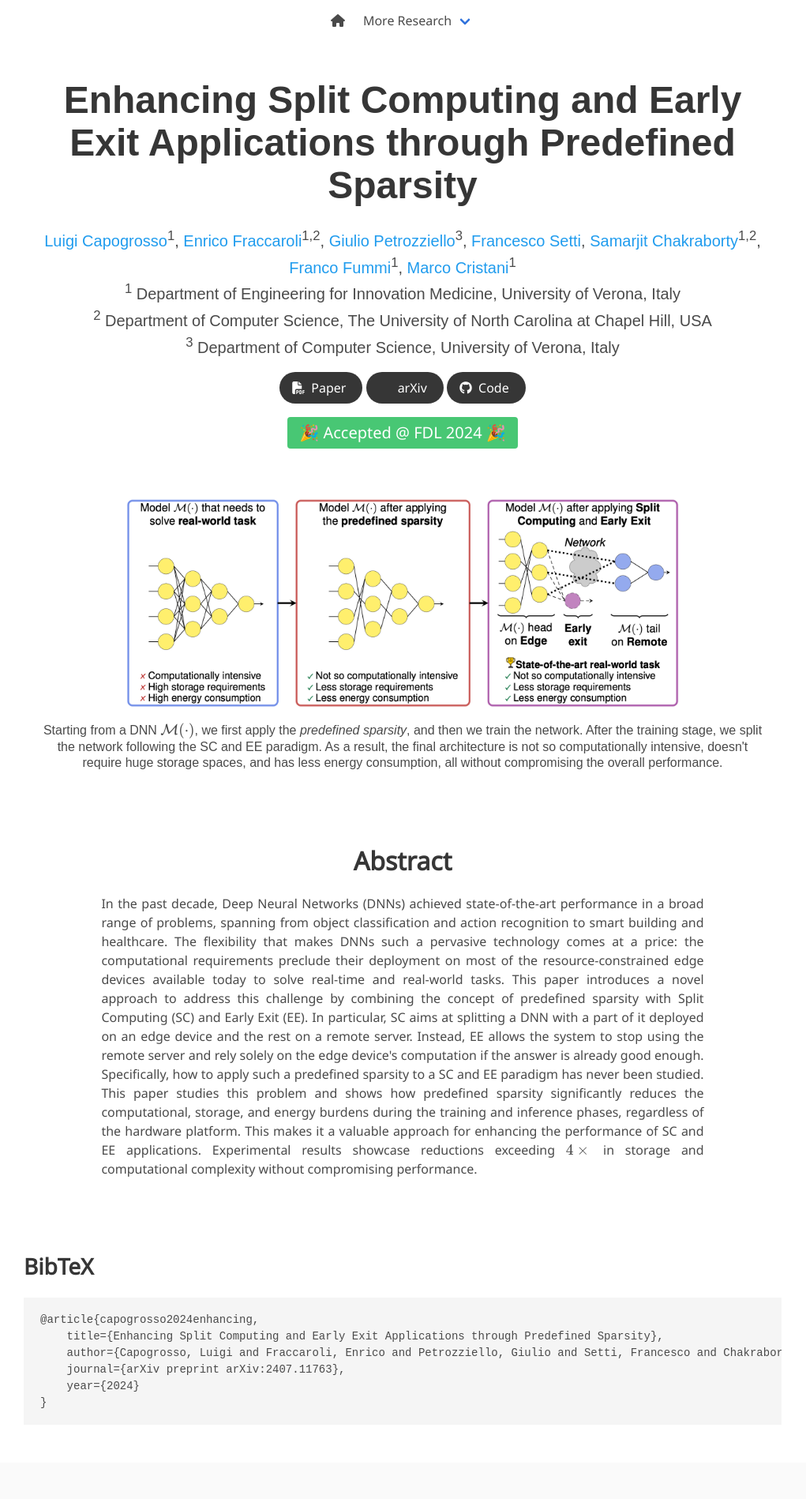
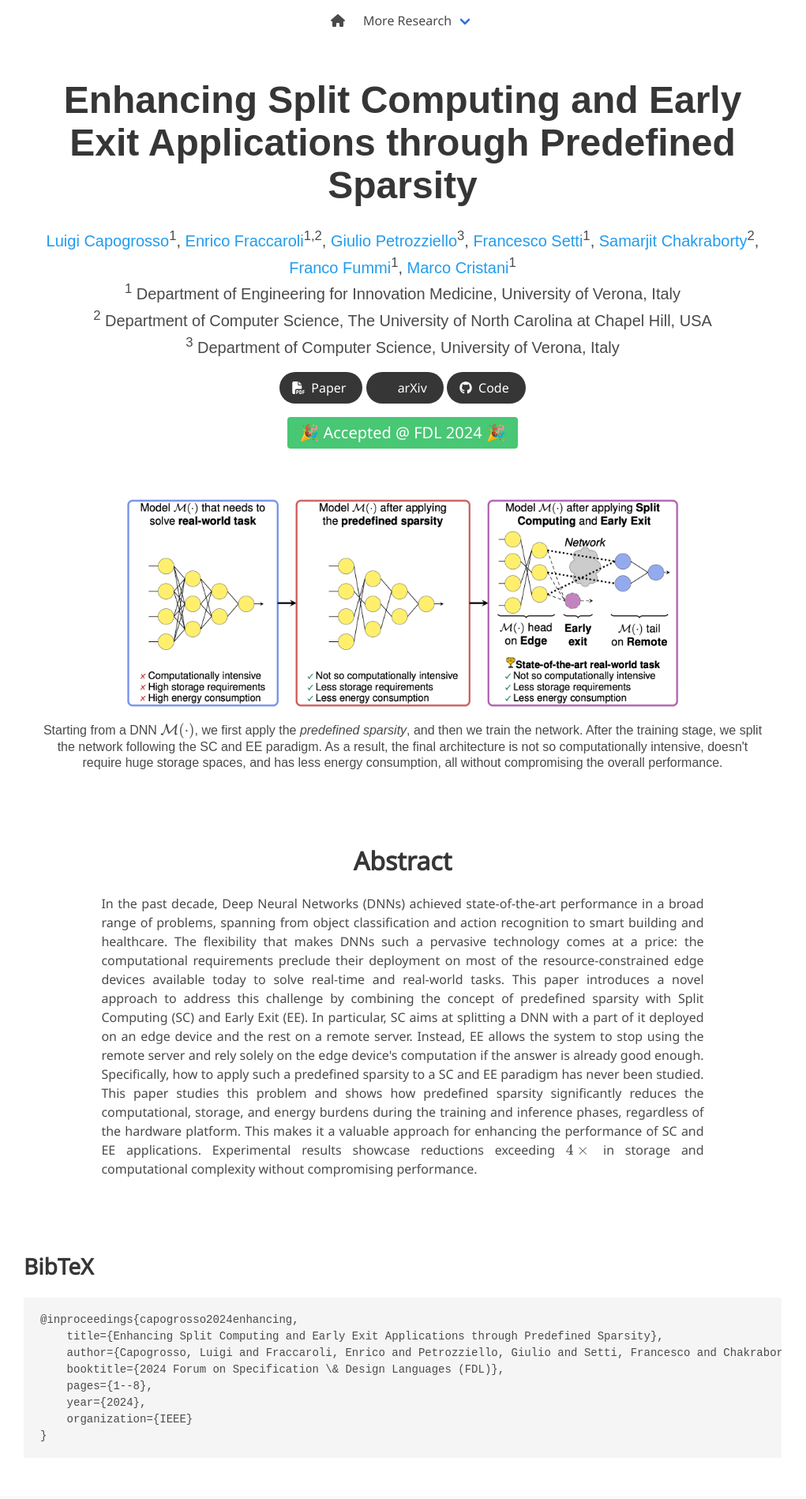
Before and after one commit to intelligolabs/sparsity_sc_ee, a plain HTML site: page index.html in a window 1280 px wide. Shown: the top 1898 px of the page at 79% size, without its empty margins (130-1151 px from the left). Drawn offline with nearby package versions, Linux system fonts and the light colour scheme; some packages are replaced by stand-ins of ours; some icons are missing; a web font is replaced by a local one.

Commit message:
Add LO-SC paper, update BibTeX, and minor changes

```diff
--- a/index.html
+++ b/index.html
@@ -67,6 +67,9 @@
                             <a class="navbar-item" target="_blank" href="https://luigicapogrosso.github.io/learning_enabled_cps/">
                                 Learning-Enabled CPS (SIES 2024)
                             </a>
+                            <a class="navbar-item" target="_blank" href="https://intelligolabs.github.io/LO-SC/">
+                                LO-SC (VLSI Design 2025)
+                            </a>
                         </div>
                     </div>
                 </div>
@@ -91,10 +94,10 @@
                                     <a target="_blank" href="">Giulio Petrozziello</a><sup>3</sup>,
                                 </span>
                                 <span class="author-block">
-                                    <a target="_blank" href="https://www.dimi.univr.it/?ent=persona&id=9250&lang=en">Francesco Setti</a>,
+                                    <a target="_blank" href="https://www.dimi.univr.it/?ent=persona&id=9250&lang=en">Francesco Setti</a><sup>1</sup>,
                                 </span>
                                 <span class="author-block">
-                                    <a target="_blank" href="https://cs.unc.edu/person/samarjit-chakraborty/">Samarjit Chakraborty</a><sup>1,2</sup>,
+                                    <a target="_blank" href="https://cs.unc.edu/person/samarjit-chakraborty/">Samarjit Chakraborty</a><sup>2</sup>,
                                 </span>
                                 <span class="author-block">
                                     <a target="_blank" href="https://www.dimi.univr.it/?ent=persona&id=59&lang=en">Franco Fummi</a><sup>1</sup>,
@@ -205,11 +208,13 @@
         <section class="section" id="BibTeX">
             <div class="container is-max-desktop content">
                 <h2 class="title">BibTeX</h2>
-<pre><code>@article{capogrosso2024enhancing,
+<pre><code>@inproceedings{capogrosso2024enhancing,
     title={Enhancing Split Computing and Early Exit Applications through Predefined Sparsity},
     author={Capogrosso, Luigi and Fraccaroli, Enrico and Petrozziello, Giulio and Setti, Francesco and Chakraborty, Samarjit and Fummi, Franco and Cristani, Marco},
-    journal={arXiv preprint arXiv:2407.11763},
-    year={2024}
+    booktitle={2024 Forum on Specification \& Design Languages (FDL)},
+    pages={1--8},
+    year={2024},
+    organization={IEEE}
 }
 </code></pre>
             </div>
```
Also changed, not shown: 2 other files.
